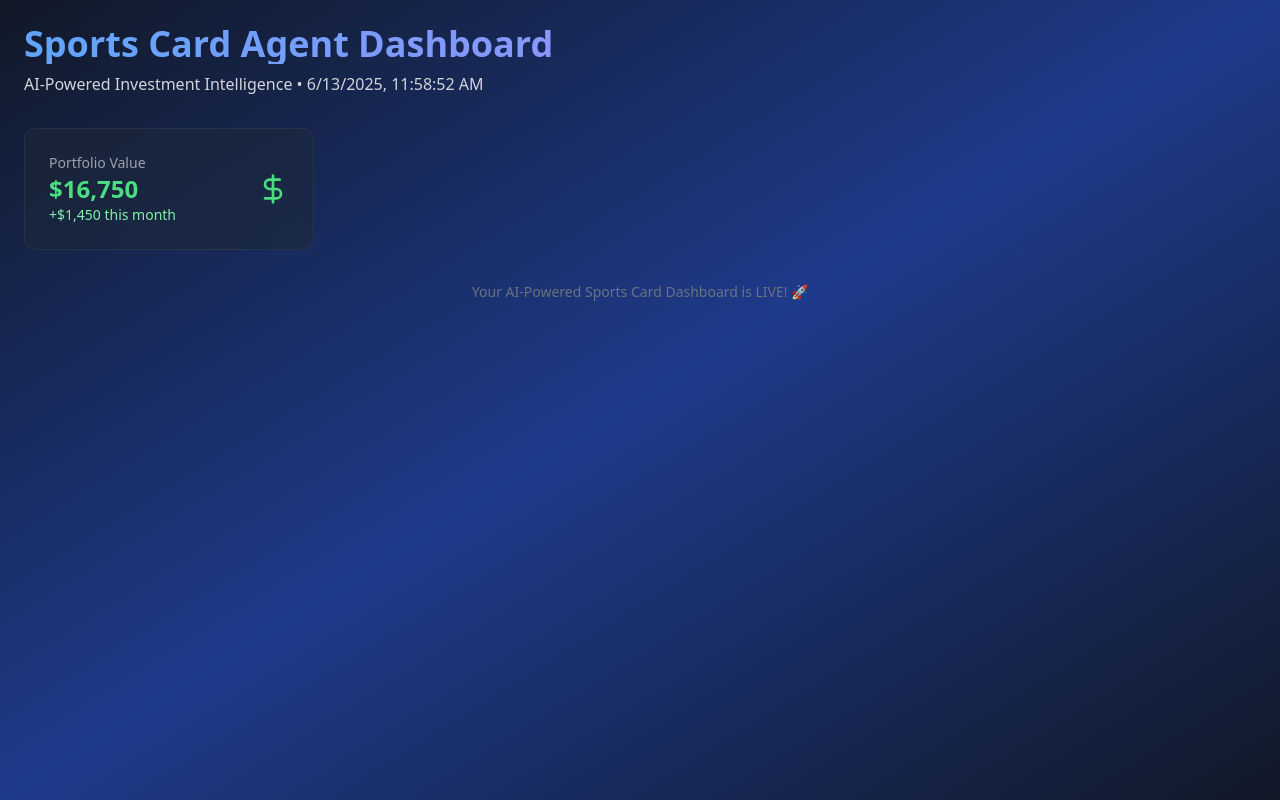
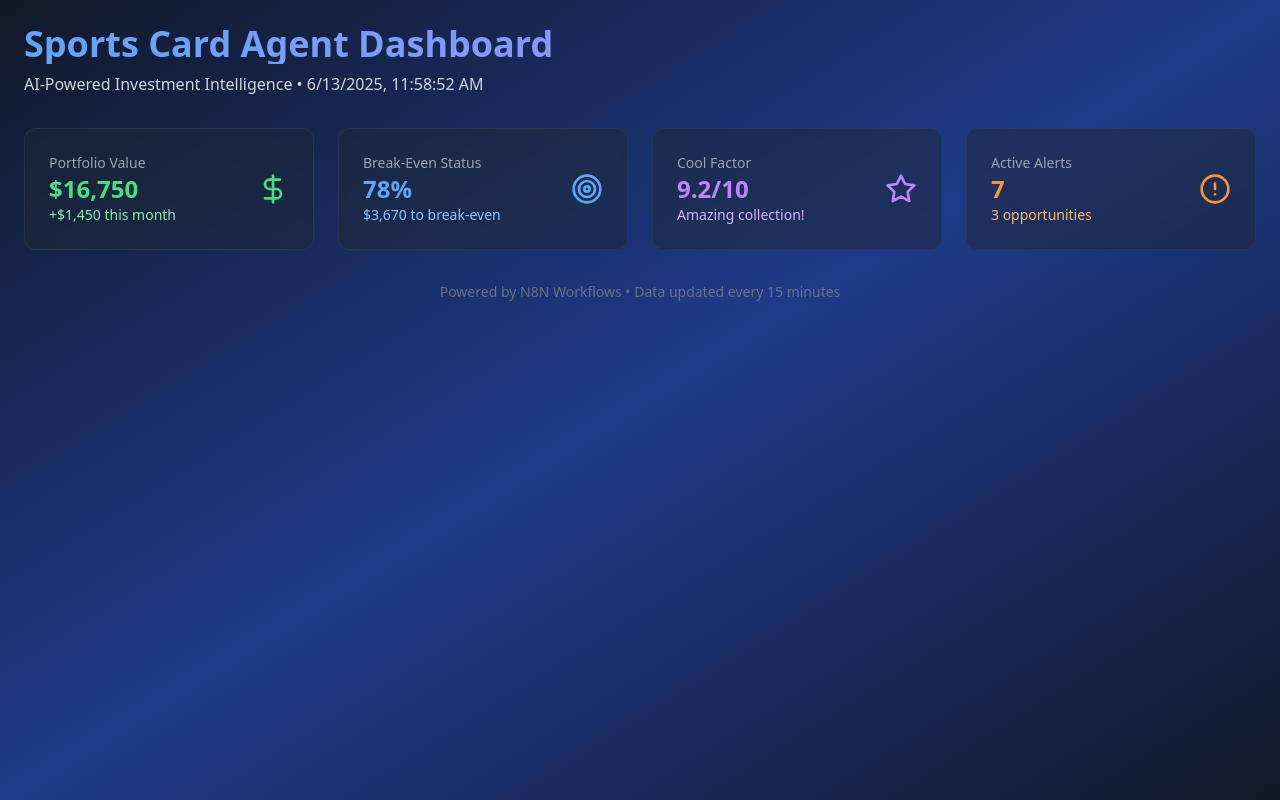
Before and after one commit to jlove703/sports-cards-ai-v3, a Next.js app: page / in a window 1280 px wide. Built offline with nearby package versions, Linux system fonts and the light colour scheme.

Commit message:
Update index.tsx

```diff
--- a/pages/index.tsx
+++ b/pages/index.tsx
@@ -1,5 +1,80 @@
-import Dashboard from '../components/Dashboard'
+'use client'
+
+import React, { useState, useEffect } from 'react';
+import { DollarSign, Target, Star, AlertCircle } from 'lucide-react';
 
 export default function Home() {
-  return <Dashboard />
+  const [currentTime, setCurrentTime] = useState(new Date());
+
+  useEffect(() => {
+    const timer = setInterval(() => {
+      setCurrentTime(new Date());
+    }, 1000);
+    return () => clearInterval(timer);
+  }, []);
+
+  return (
+    <div className="min-h-screen bg-gradient-to-br from-gray-900 via-blue-900 to-gray-900 text-white p-6">
+      <div className="max-w-7xl mx-auto">
+        <div className="mb-8">
+          <h1 className="text-4xl font-bold bg-gradient-to-r from-blue-400 to-purple-400 bg-clip-text text-transparent">
+            Sports Card Agent Dashboard
+          </h1>
+          <p className="text-gray-300 mt-2">
+            AI-Powered Investment Intelligence • {currentTime.toLocaleString()}
+          </p>
+        </div>
+
+        <div className="grid grid-cols-1 md:grid-cols-2 lg:grid-cols-4 gap-6 mb-8">
+          <div className="bg-gray-800/50 backdrop-blur-sm rounded-xl p-6 border border-gray-700/50">
+            <div className="flex items-center justify-between">
+              <div>
+                <p className="text-gray-400 text-sm">Portfolio Value</p>
+                <p className="text-2xl font-bold text-green-400">$16,750</p>
+                <p className="text-sm text-green-300">+$1,450 this month</p>
+              </div>
+              <DollarSign className="w-8 h-8 text-green-400" />
+            </div>
+          </div>
+
+          <div className="bg-gray-800/50 backdrop-blur-sm rounded-xl p-6 border border-gray-700/50">
+            <div className="flex items-center justify-between">
+              <div>
+                <p className="text-gray-400 text-sm">Break-Even Status</p>
+                <p className="text-2xl font-bold text-blue-400">78%</p>
+                <p className="text-sm text-blue-300">$3,670 to break-even</p>
+              </div>
+              <Target className="w-8 h-8 text-blue-400" />
+            </div>
+          </div>
+
+          <div className="bg-gray-800/50 backdrop-blur-sm rounded-xl p-6 border border-gray-700/50">
+            <div className="flex items-center justify-between">
+              <div>
+                <p className="text-gray-400 text-sm">Cool Factor</p>
+                <p className="text-2xl font-bold text-purple-400">9.2/10</p>
+                <p className="text-sm text-purple-300">Amazing collection!</p>
+              </div>
+              <Star className="w-8 h-8 text-purple-400" />
+            </div>
+          </div>
+
+          <div className="bg-gray-800/50 backdrop-blur-sm rounded-xl p-6 border border-gray-700/50">
+            <div className="flex items-center justify-between">
+              <div>
+                <p className="text-gray-400 text-sm">Active Alerts</p>
+                <p className="text-2xl font-bold text-orange-400">7</p>
+                <p className="text-sm text-orange-300">3 opportunities</p>
+              </div>
+              <AlertCircle className="w-8 h-8 text-orange-400" />
+            </div>
+          </div>
+        </div>
+
+        <div className="mt-8 text-center text-gray-500 text-sm">
+          <p>Powered by N8N Workflows • Data updated every 15 minutes</p>
+        </div>
+      </div>
+    </div>
+  );
 }
```
